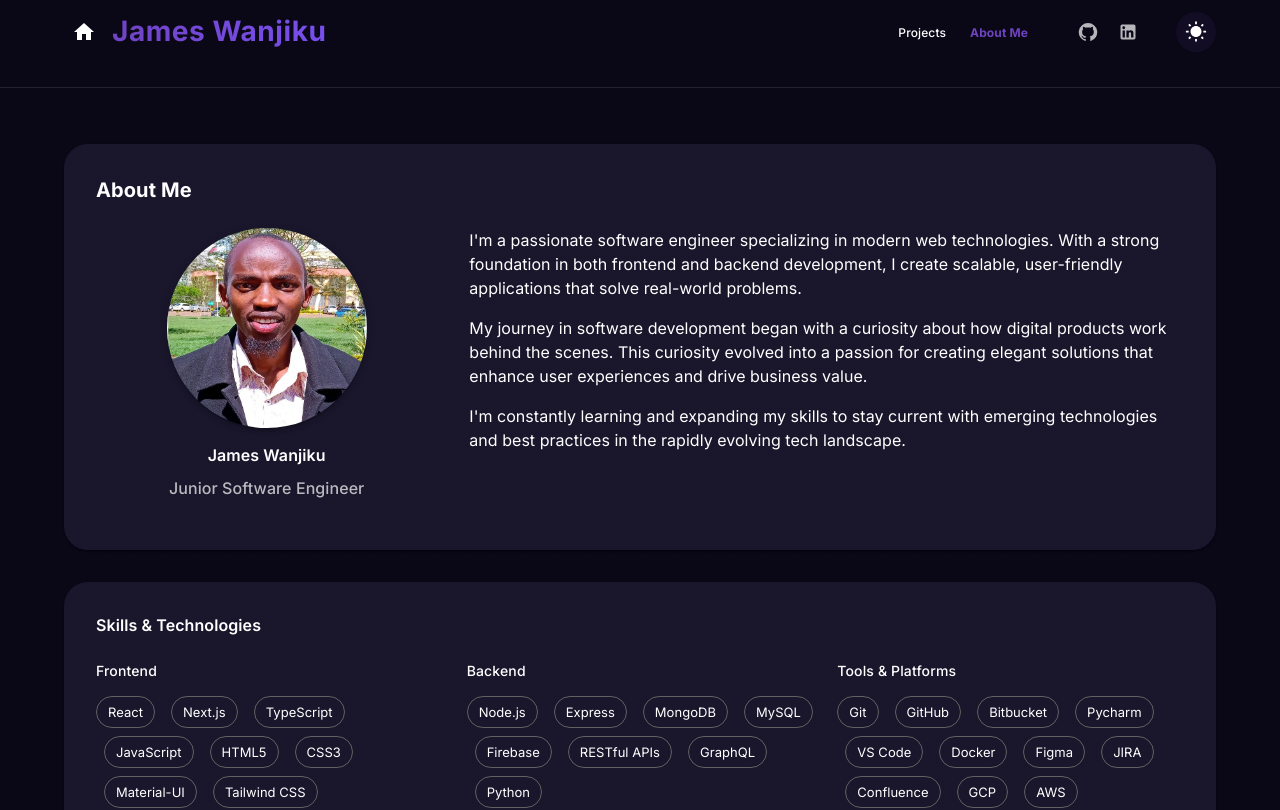
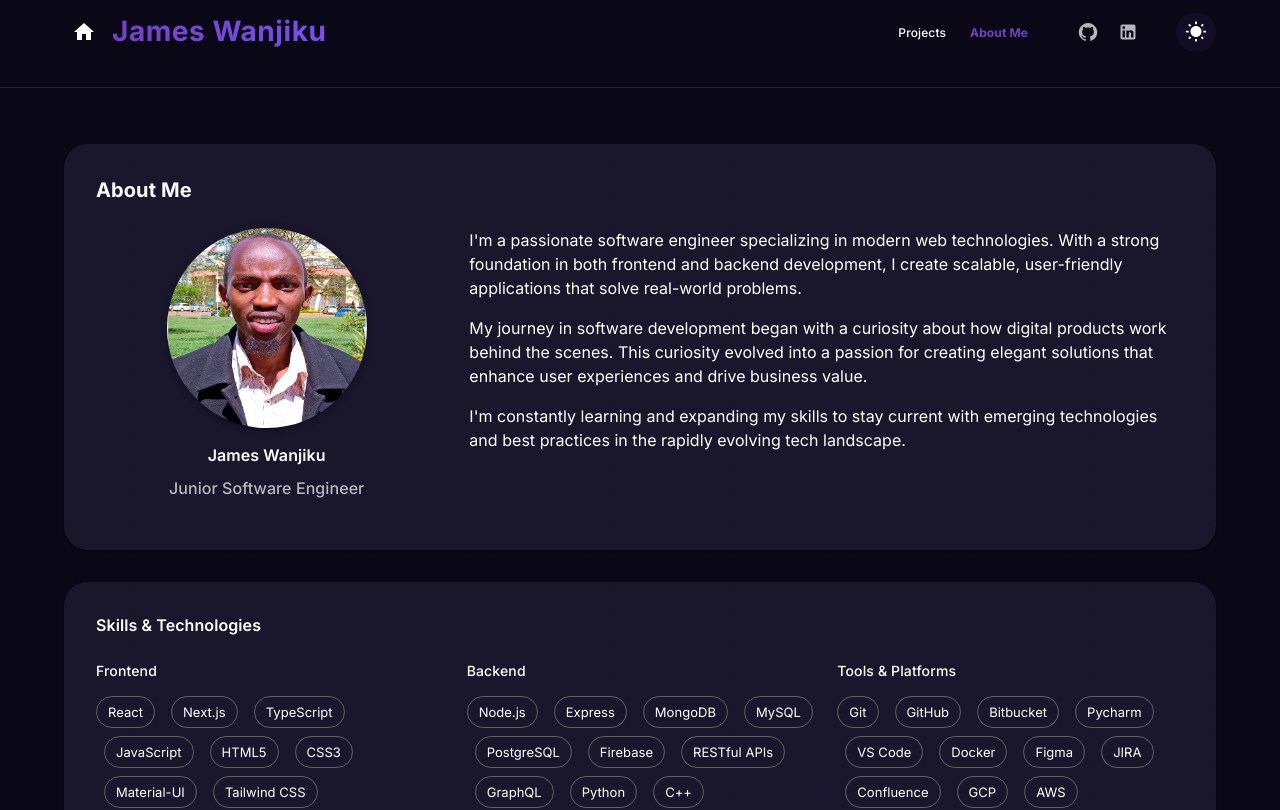
Before and after one commit to Garnet-Owl/Garnet-Owl.github.io, a Next.js app: page /about in a window 1280 px wide. Shown: the top 810 px of the page. Built offline with nearby package versions, Linux system fonts and the light colour scheme.

Commit message:
Update skills

```diff
--- a/app/about/page.tsx
+++ b/app/about/page.tsx
@@ -18,10 +18,12 @@ const skillsData = {
     "Express",
     "MongoDB",
     "MySQL",
+    "PostgreSQL",
     "Firebase",
     "RESTful APIs",
     "GraphQL",
     "Python",
+    "C++",
   ],
   tools: ["Git", "GitHub", "Bitbucket", "Pycharm", "VS Code", "Docker", "Figma", "JIRA", "Confluence", "GCP", "AWS"],
 };
```
